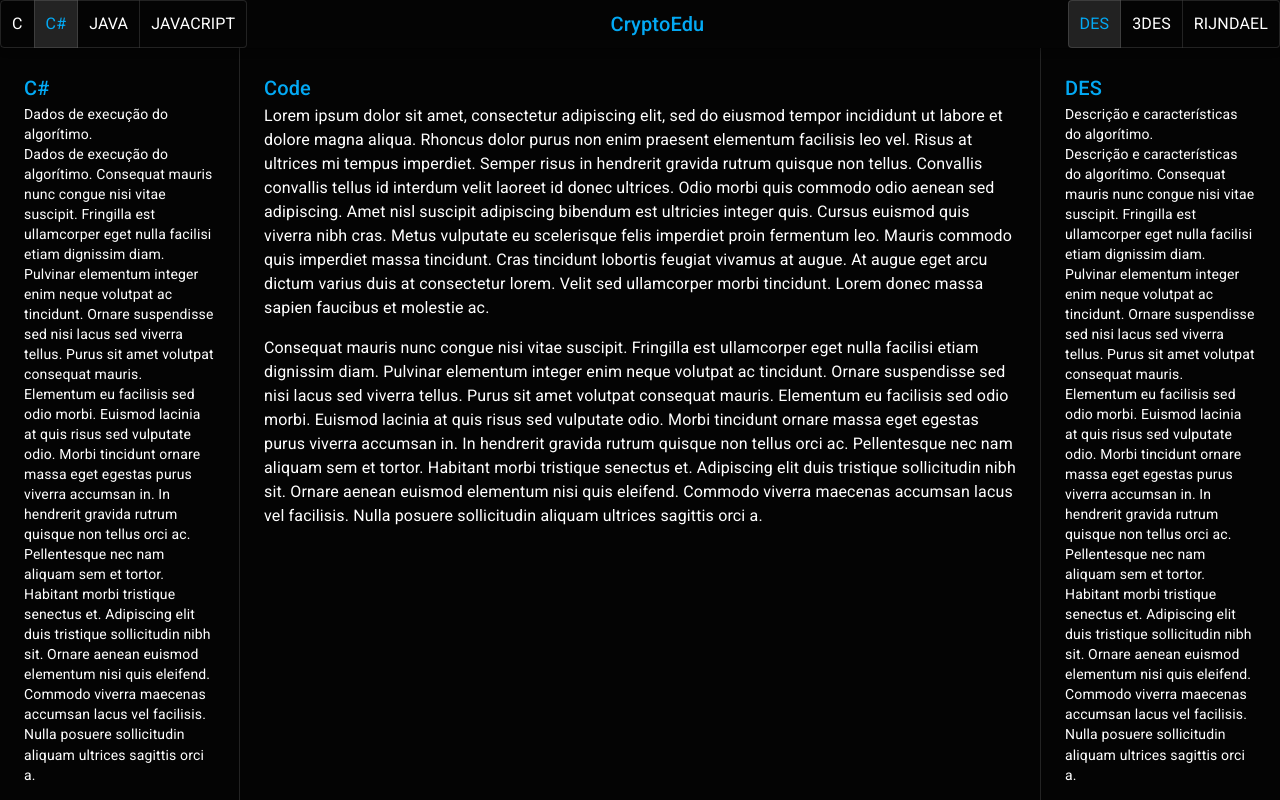
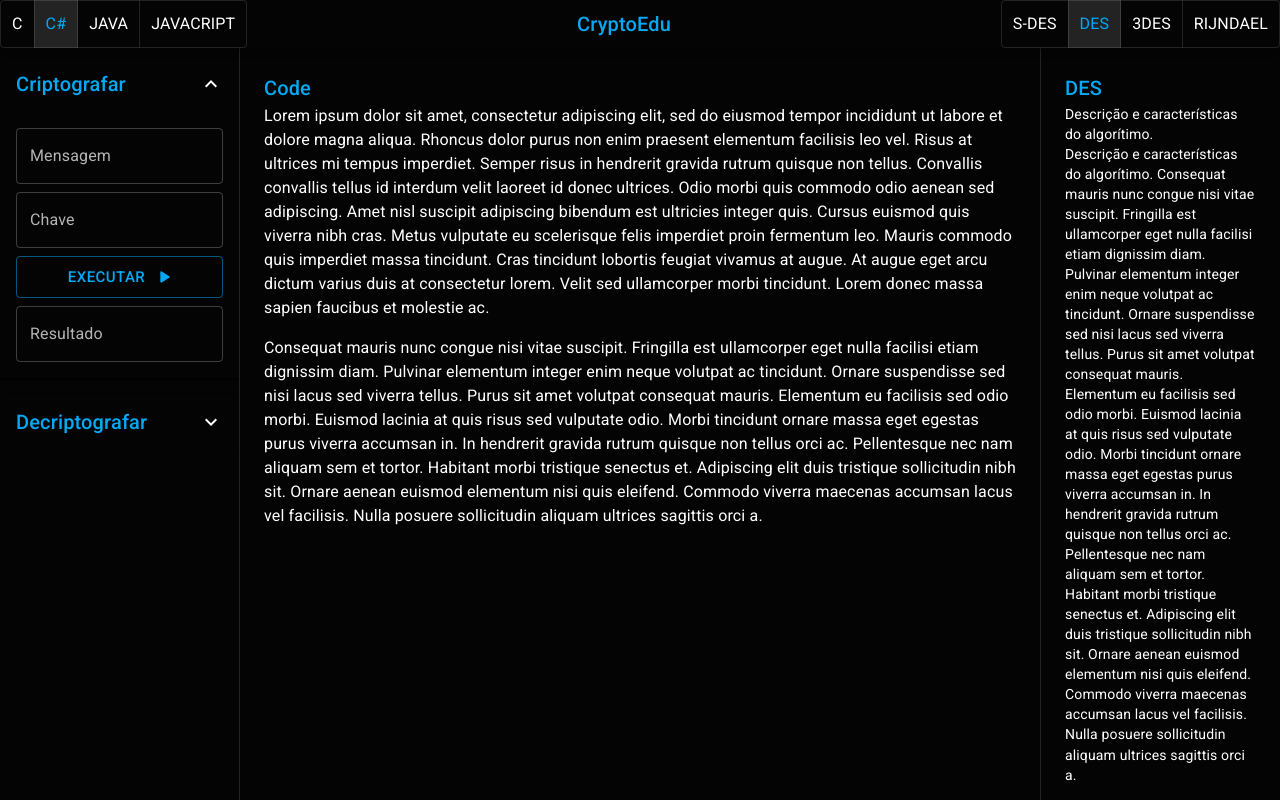
Before and after one commit to TanielianVB/CryptoEdu, a React (Create React App) app in the folder cryptoedu-app/: page / in a window 1280 px wide. Built offline with nearby package versions, Linux system fonts and the light colour scheme.

Commit message:
Added inputs

```diff
--- a/cryptoedu-app/package.json
+++ b/cryptoedu-app/package.json
@@ -4,6 +4,7 @@
   "private": true,
   "dependencies": {
     "@material-ui/core": "^4.11.0",
+    "@material-ui/icons": "^4.9.1",
     "@material-ui/lab": "^4.0.0-alpha.56",
     "@testing-library/jest-dom": "^4.2.4",
     "@testing-library/react": "^9.5.0",
--- a/cryptoedu-app/src/components/CodeSideBar/CodeSideBar.tsx
+++ b/cryptoedu-app/src/components/CodeSideBar/CodeSideBar.tsx
@@ -1,43 +1,157 @@
-import React from "react";
+import React, { useState } from "react";
 import { createStyles, makeStyles, Theme } from "@material-ui/core/styles";
-import { Typography } from "@material-ui/core";
+import {
+  Accordion,
+  AccordionDetails,
+  AccordionSummary,
+  Button,
+  Grid,
+  TextField,
+  Typography,
+} from "@material-ui/core";
+import ExpandMoreIcon from "@material-ui/icons/ExpandMore";
+import PlayArrowRoundedIcon from "@material-ui/icons/PlayArrowRounded";
 import AppDrawer from "../AppDrawer/AppDrawer";
 
 const useStyles = makeStyles((theme: Theme) =>
   createStyles({
     content: {
-      flexGrow: 1,
-      padding: theme.spacing(3),
+      // flexGrow: 1,
+      // padding: theme.spacing(0),
+      // // "& .MuiTextField-root": {
+      // //   padding: theme.spacing(1),
+      // // },
+      // // "& > .MuiButton-root": {
+      // //   margin: theme.spacing(1),
+      // // },
     },
   })
 );
 
 function CodeSideBar() {
+  const [expanded, setExpanded] = useState<string>("encryptPanel");
+
+  const handleChange = (panel: string) => (
+    event: React.ChangeEvent<{}>,
+    isExpanded: boolean
+  ) => {
+    setExpanded(panel);
+  };
+
   const classes = useStyles();
   return (
     <AppDrawer anchor="left">
       <div className={classes.content}>
-        <Typography variant="h6" color="secondary">
-          C#
-        </Typography>
-        <Typography variant="body2" color="textPrimary">
-          Dados de execução do algorítimo.
-        </Typography>
-        <Typography variant="body2" color="textPrimary">
-          Dados de execução do algorítimo. Consequat mauris nunc congue nisi
-          vitae suscipit. Fringilla est ullamcorper eget nulla facilisi etiam
-          dignissim diam. Pulvinar elementum integer enim neque volutpat ac
-          tincidunt. Ornare suspendisse sed nisi lacus sed viverra tellus. Purus
-          sit amet volutpat consequat mauris. Elementum eu facilisis sed odio
-          morbi. Euismod lacinia at quis risus sed vulputate odio. Morbi
-          tincidunt ornare massa eget egestas purus viverra accumsan in. In
-          hendrerit gravida rutrum quisque non tellus orci ac. Pellentesque nec
-          nam aliquam sem et tortor. Habitant morbi tristique senectus et.
-          Adipiscing elit duis tristique sollicitudin nibh sit. Ornare aenean
-          euismod elementum nisi quis eleifend. Commodo viverra maecenas
-          accumsan lacus vel facilisis. Nulla posuere sollicitudin aliquam
-          ultrices sagittis orci a.
-        </Typography>
+        <Accordion
+          expanded={expanded === "encryptPanel"}
+          onChange={handleChange("encryptPanel")}
+        >
+          <AccordionSummary expandIcon={<ExpandMoreIcon />}>
+            <Typography variant="h6" color="secondary">
+              Criptografar
+            </Typography>
+          </AccordionSummary>
+          <AccordionDetails>
+            <Grid
+              container
+              direction="column"
+              justify="flex-start"
+              alignItems="stretch"
+              spacing={1}
+            >
+              <Grid item>
+                <TextField
+                  label="Mensagem"
+                  variant="outlined"
+                  color="secondary"
+                  fullWidth
+                />
+              </Grid>
+              <Grid item>
+                <TextField
+                  label="Chave"
+                  variant="outlined"
+                  color="secondary"
+                  fullWidth
+                />
+              </Grid>
+              <Grid item>
+                <Button
+                  endIcon={<PlayArrowRoundedIcon />}
+                  variant="outlined"
+                  color="secondary"
+                  size="large"
+                  fullWidth
+                >
+                  Executar
+                </Button>
+              </Grid>
+              <Grid item>
+                <TextField
+                  label="Resultado"
+                  variant="outlined"
+                  color="secondary"
+                  fullWidth
+                />
+              </Grid>
+            </Grid>
+          </AccordionDetails>
+        </Accordion>
+        <Accordion
+          expanded={expanded === "decryptPanel"}
+          onChange={handleChange("decryptPanel")}
+        >
+          <AccordionSummary expandIcon={<ExpandMoreIcon />}>
+            <Typography variant="h6" color="secondary">
+              Decriptografar
+            </Typography>
+          </AccordionSummary>
+          <AccordionDetails>
+            <Grid
+              container
+              direction="column"
+              justify="flex-start"
+              alignItems="stretch"
+              spacing={1}
+            >
+              <Grid item>
+                <TextField
+                  label="Men. criptografada"
+                  variant="outlined"
+                  color="secondary"
+                  fullWidth
+                />
+              </Grid>
+              <Grid item>
+                <TextField
+                  label="Chave"
+                  variant="outlined"
+                  color="secondary"
+                  fullWidth
+                />
+              </Grid>
+              <Grid item>
+                <Button
+                  endIcon={<PlayArrowRoundedIcon />}
+                  variant="outlined"
+                  color="secondary"
+                  size="large"
+                  fullWidth
+                >
+                  Executar
+                </Button>
+              </Grid>
+              <Grid item>
+                <TextField
+                  label="Resultado"
+                  variant="outlined"
+                  color="secondary"
+                  fullWidth
+                />
+              </Grid>
+            </Grid>
+          </AccordionDetails>
+        </Accordion>
       </div>
     </AppDrawer>
   );
--- a/cryptoedu-app/src/index.tsx
+++ b/cryptoedu-app/src/index.tsx
@@ -20,7 +20,7 @@ const theme = createMuiTheme({
     },
     text: {
       // primary: "#999999",
-      disabled: "#757575",
+      //disabled: "#757575",
     },
   },
 });
--- a/cryptoedu-app/src/pages/app/App.tsx
+++ b/cryptoedu-app/src/pages/app/App.tsx
@@ -27,6 +27,7 @@ function App() {
   const [selectedLanguage, setSelectedLanguage] = useState<string>("cs");
 
   const algorithms = [
+    { id: "sdes", text: "S-DES", supported: true },
     { id: "des", text: "DES", supported: true },
     { id: "tripledes", text: "3DES", supported: true },
     { id: "rijndael", text: "Rijndael", supported: false },
```
Also changed, not shown: 1 other file (tests, documents, lock files or other folders).
